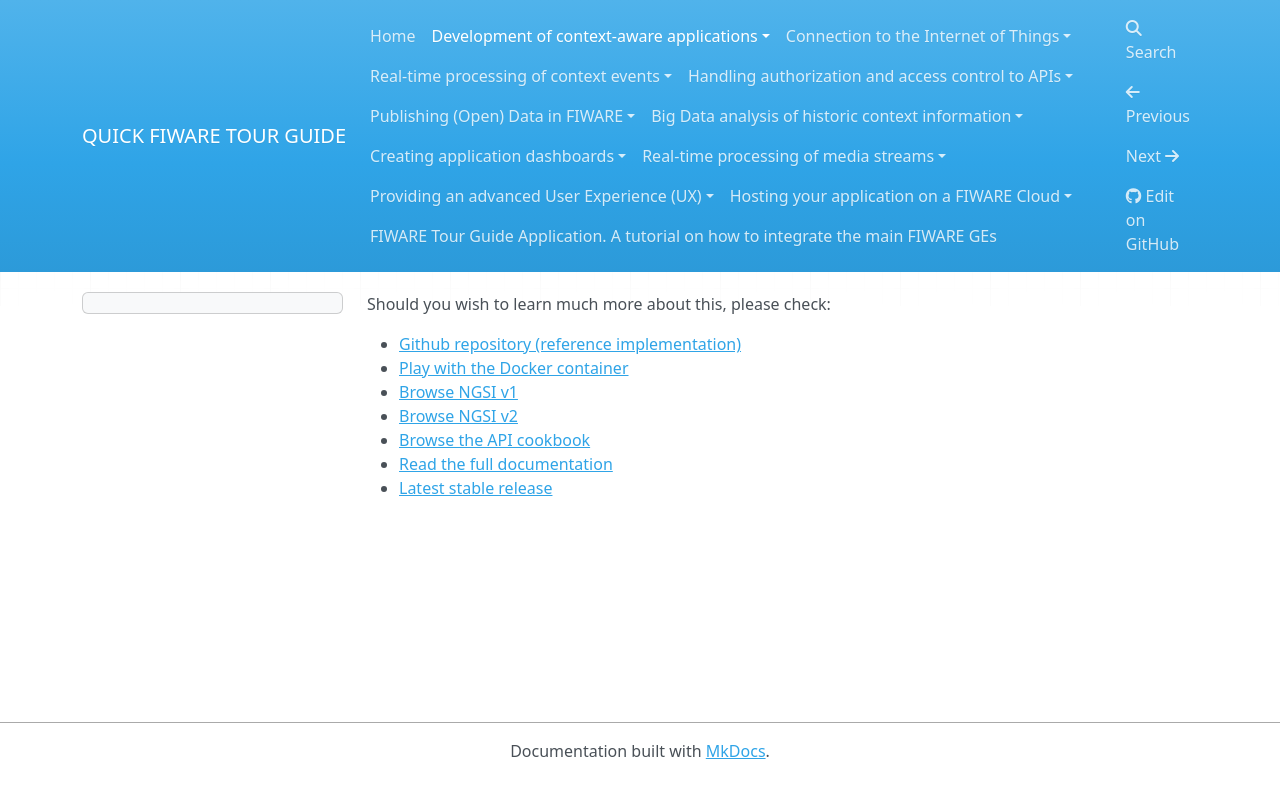
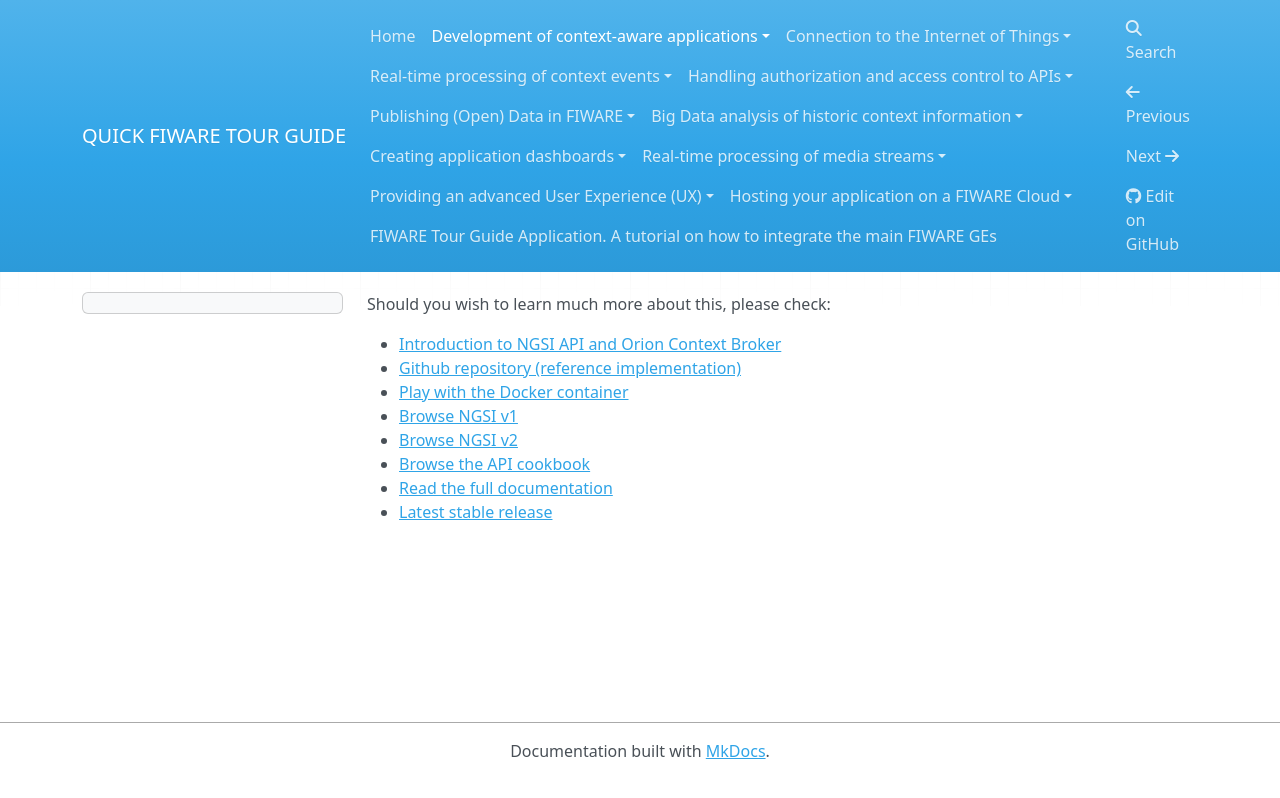
Before and after one commit to FIWARE-Ops/docs.TourGuide, an MkDocs documentation site: the page built from doc/development-context-aware-applications/deep-dive.md, in a window 1280 px wide. Shown: the top 798 px of the page. Built offline with MkDocs 1.6.1, drawn with Linux system fonts in a browser that asks for light colours; nearby versions of some CDN libraries; comment, search, counter and statistics services are not loaded; old or Windows-style settings are respelled for this version of MkDocs.

Commit message:
ADD link to slideshare presentation on NGSIv2/Orion (#26)

```diff
--- a/doc/development-context-aware-applications/deep-dive.md
+++ b/doc/development-context-aware-applications/deep-dive.md
@@ -1,5 +1,6 @@
 Should you wish to learn much more about this, please check:
 
+   - [Introduction to NGSI API and Orion Context Broker](http://bit.ly/fiware-orion)
    - [Github repository (reference implementation) ](https://github.com/Fiware/context.Orion)
    - [Play with the Docker container](https://hub.docker.com/r/fiware/orion/)
    - [Browse NGSI v1](http://fiware.github.io/context.Orion/api/v1/)
```
